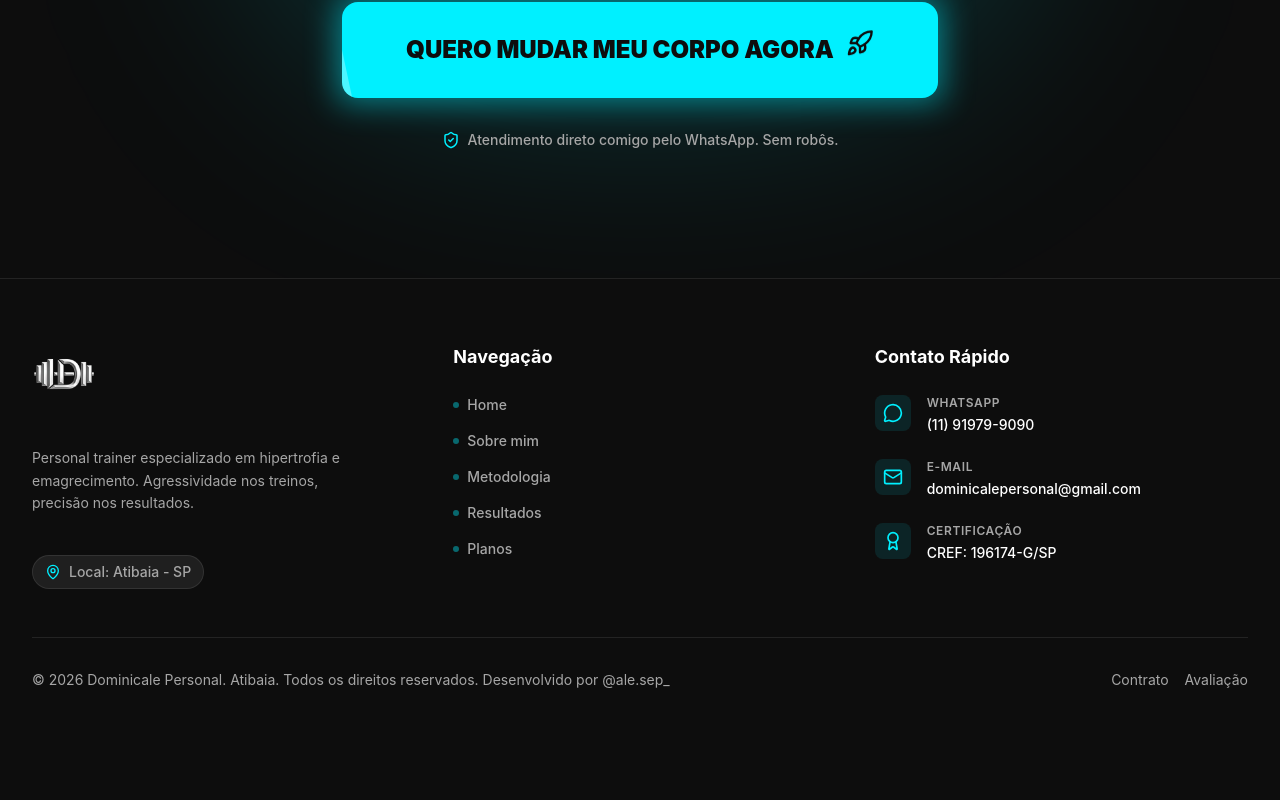
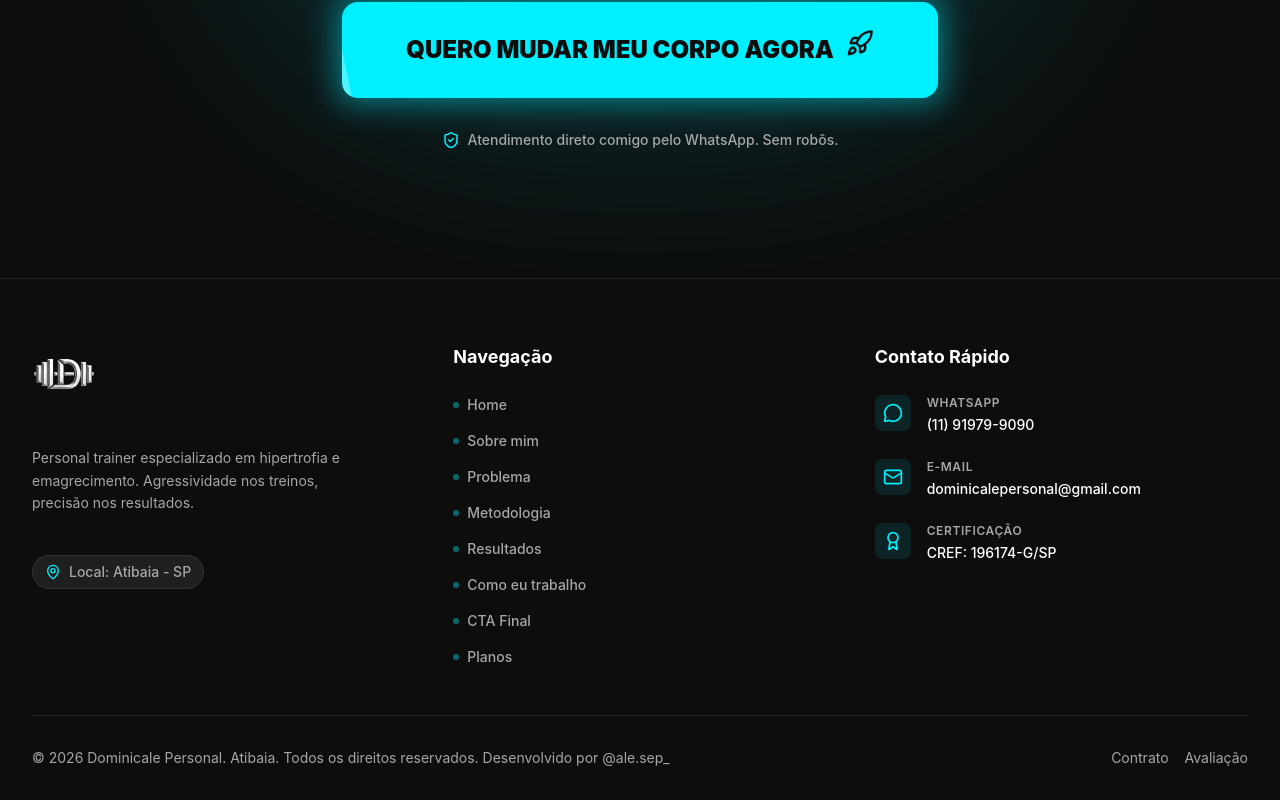
Before and after one commit to 04ale/dominicale-personal, a React (Vite) app: page / in a window 1280 px wide. Shown: the part 6192-6992 px from the top of the page. Before the commit the page ends 6914 px from the top, so only its background shows below. Built offline with nearby package versions, Linux system fonts and the light colour scheme.

Commit message:
fix: add missing navigation items to Footer to match Header exactly

```diff
--- a/src/components/layout/Footer.tsx
+++ b/src/components/layout/Footer.tsx
@@ -38,6 +38,11 @@ export default function Footer({ id }: { id?: string }) {
                 </a>
               </li>
               <li>
+                <a href="#problemas" className="text-silver-mist hover:text-electric transition-colors duration-200 font-medium text-sm flex items-center gap-2">
+                  <span className="w-1.5 h-1.5 rounded-full bg-electric/40" /> Problema
+                </a>
+              </li>
+              <li>
                 <a href="#metodologia" className="text-silver-mist hover:text-electric transition-colors duration-200 font-medium text-sm flex items-center gap-2">
                   <span className="w-1.5 h-1.5 rounded-full bg-electric/40" /> Metodologia
                 </a>
@@ -45,6 +50,16 @@ export default function Footer({ id }: { id?: string }) {
               <li>
                 <a href="#resultados" className="text-silver-mist hover:text-electric transition-colors duration-200 font-medium text-sm flex items-center gap-2">
                   <span className="w-1.5 h-1.5 rounded-full bg-electric/40" /> Resultados
+                </a>
+              </li>
+              <li>
+                <a href="#comoeutrabalho" className="text-silver-mist hover:text-electric transition-colors duration-200 font-medium text-sm flex items-center gap-2">
+                  <span className="w-1.5 h-1.5 rounded-full bg-electric/40" /> Como eu trabalho
+                </a>
+              </li>
+              <li>
+                <a href="#ctafinal" className="text-silver-mist hover:text-electric transition-colors duration-200 font-medium text-sm flex items-center gap-2">
+                  <span className="w-1.5 h-1.5 rounded-full bg-electric/40" /> CTA Final
                 </a>
               </li>
               <li>
```
